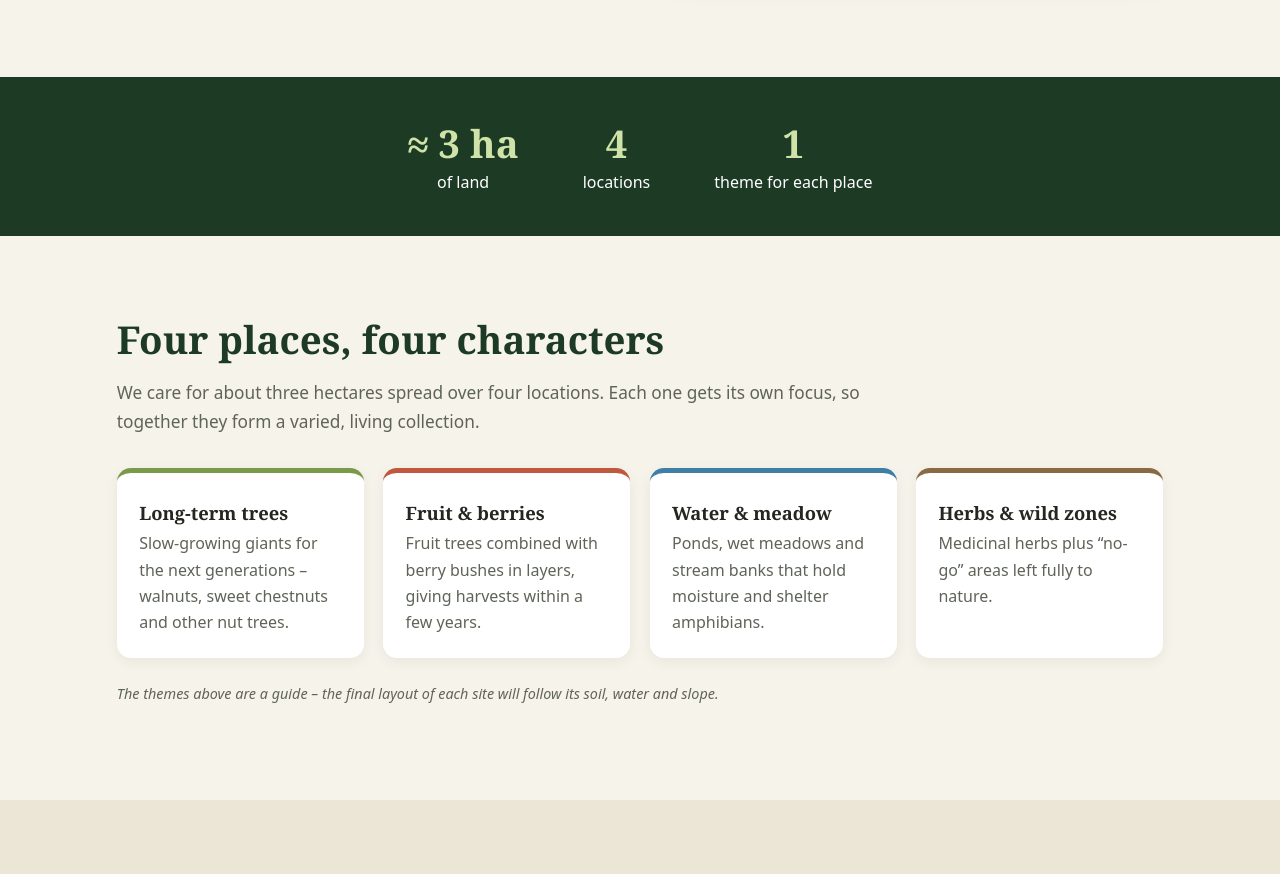
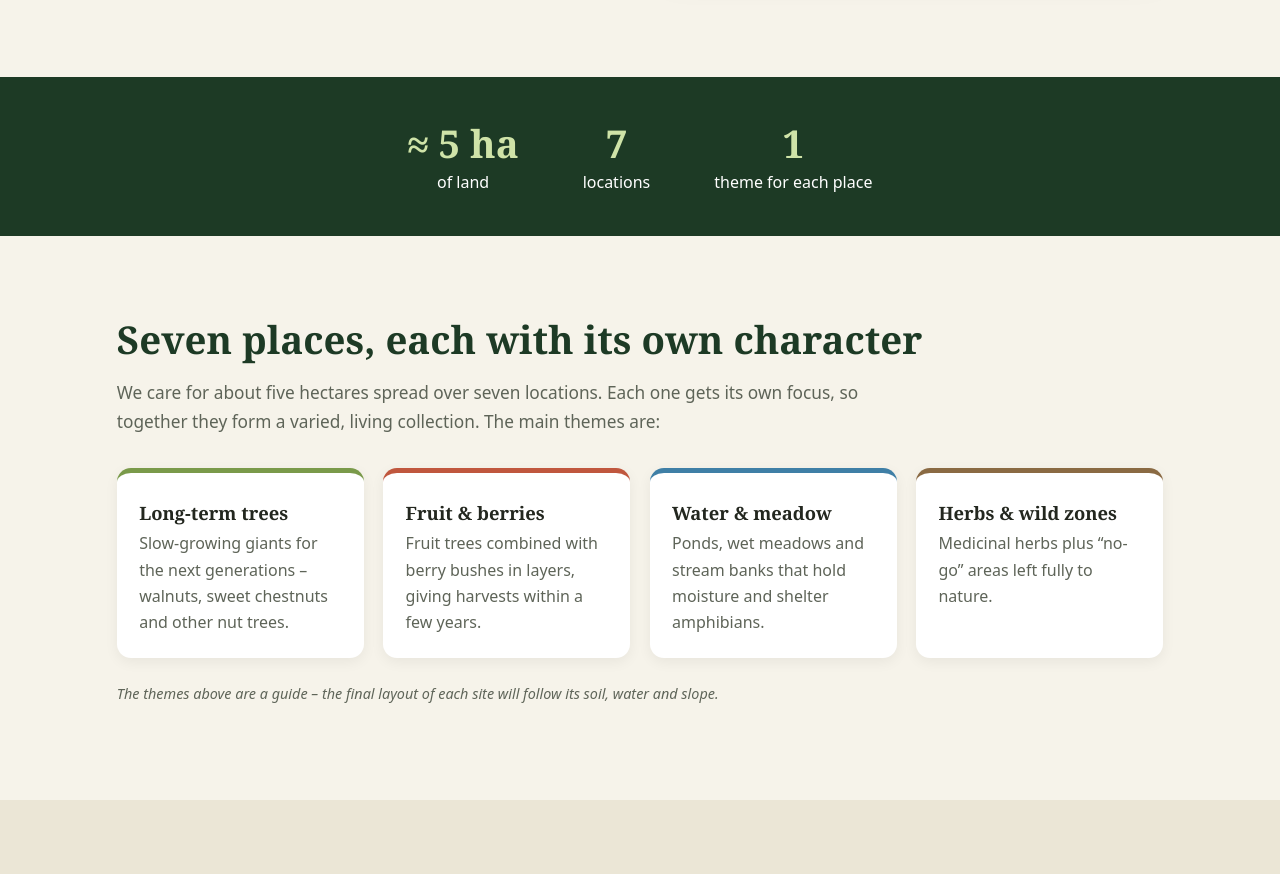
Before and after one commit to DOBJAN/REVITALES, a plain HTML site: page index.html in a window 1280 px wide. Shown: the part 1929-2803 px from the top of the page. Drawn offline with Linux system fonts and the light colour scheme.

Commit message:
Update to 7 locations and 5 hectares
Co-Authored-By: Claude Opus 5.5 <noreply@anthropic.com>

```diff
--- a/index.html
+++ b/index.html
@@ -98,17 +98,17 @@
 
 <!-- NUMBERS -->
 <section class="stats">
-  <div><b>≈ 3 ha</b><span class="en">of land</span><span class="cs">půdy</span></div>
-  <div><b>4</b><span class="en">locations</span><span class="cs">lokality</span></div>
+  <div><b>≈ 5 ha</b><span class="en">of land</span><span class="cs">půdy</span></div>
+  <div><b>7</b><span class="en">locations</span><span class="cs">lokalit</span></div>
   <div><b>1</b><span class="en">theme for each place</span><span class="cs">téma pro každé místo</span></div>
 </section>
 
 <!-- SITES -->
 <section id="sites" class="section">
-  <h2><span class="en">Four places, four characters</span><span class="cs">Čtyři místa, čtyři povahy</span></h2>
+  <h2><span class="en">Seven places, each with its own character</span><span class="cs">Sedm míst, každé má svou povahu</span></h2>
   <p class="intro">
-    <span class="en">We care for about three hectares spread over four locations. Each one gets its own focus, so together they form a varied, living collection.</span>
-    <span class="cs">Staráme se zhruba o tři hektary na čtyřech místech. Každé dostane vlastní zaměření, takže dohromady vznikne pestrá živá sbírka.</span>
+    <span class="en">We care for about five hectares spread over seven locations. Each one gets its own focus, so together they form a varied, living collection. The main themes are:</span>
+    <span class="cs">Staráme se zhruba o pět hektarů na sedmi místech. Každé dostane vlastní zaměření, takže dohromady vznikne pestrá živá sbírka. Hlavní témata jsou:</span>
   </p>
   <div class="cards">
     <article class="card">
```
